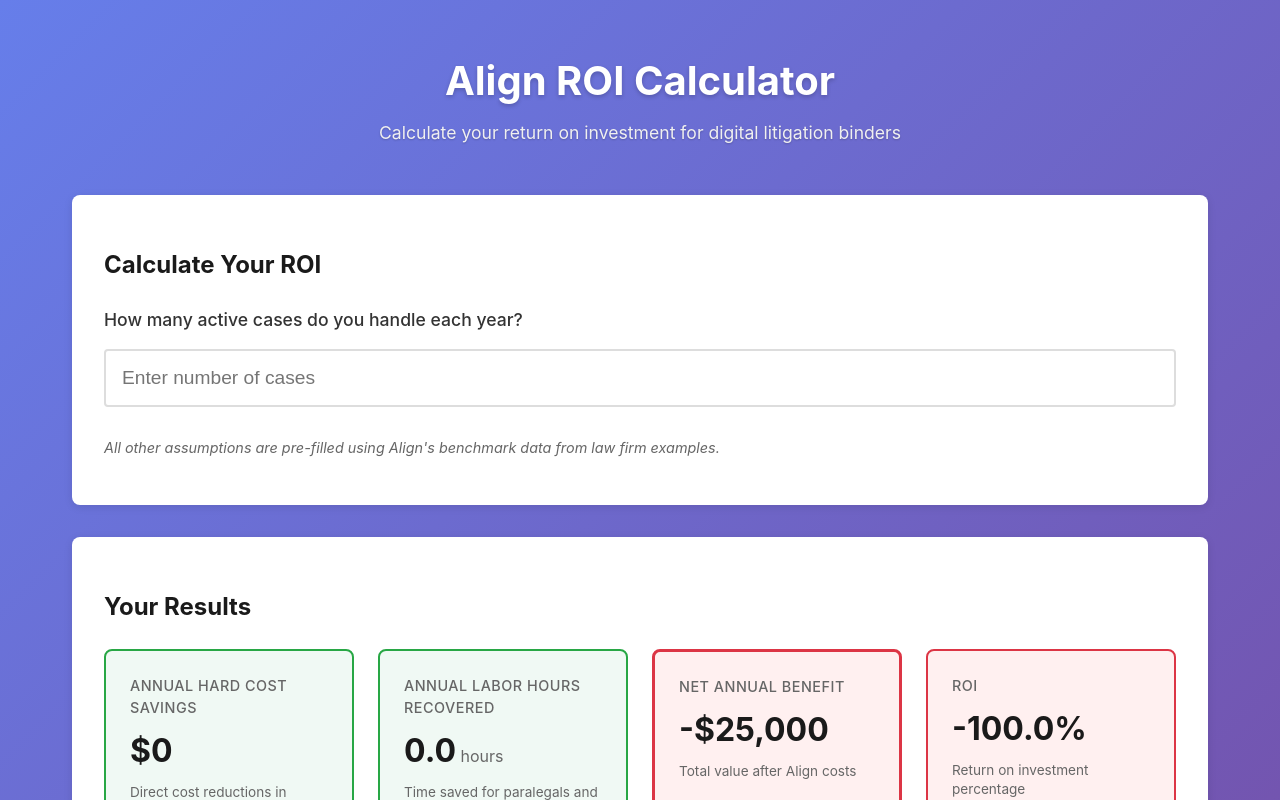
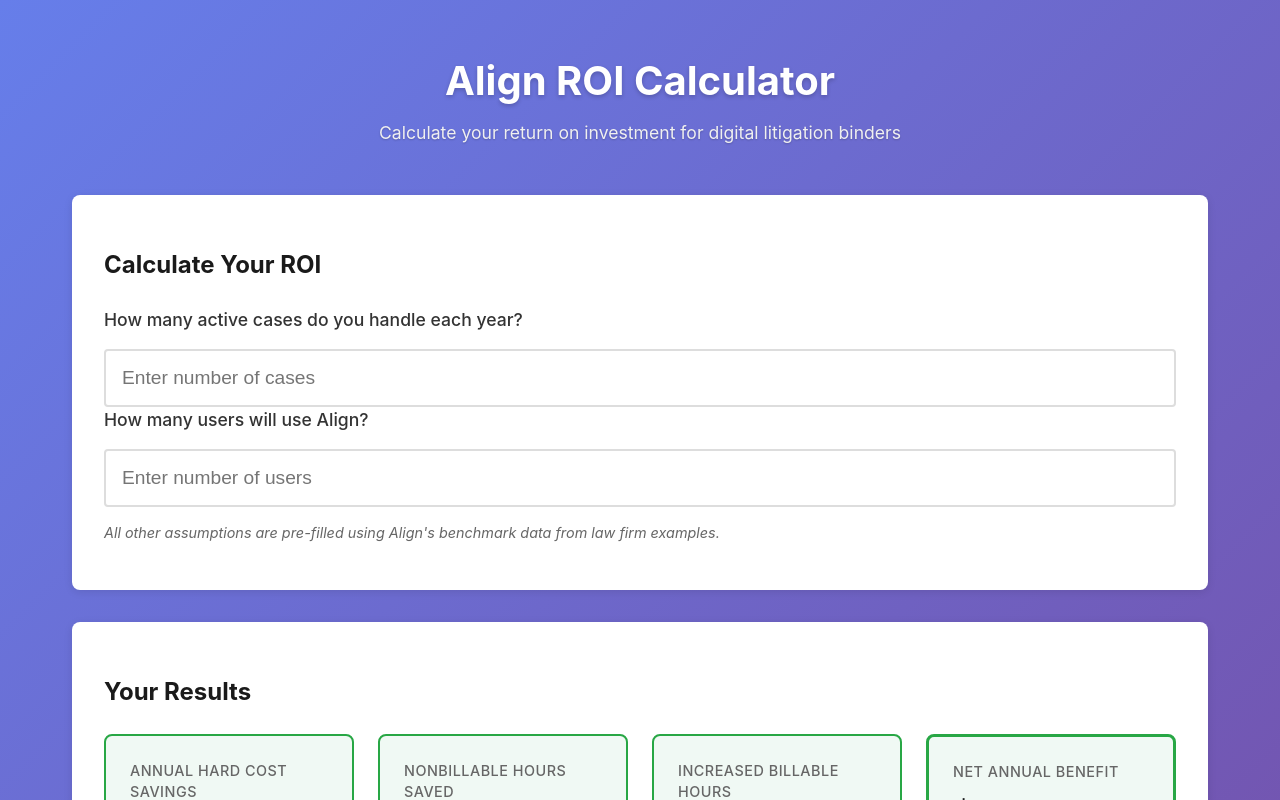
Before and after one commit to sam-mfb/roi, a React (Vite) app: page / in a window 1280 px wide. Shown: the top 800 px of the page. Built offline with nearby package versions, Linux system fonts and the light colour scheme.

Commit message:
improve hours calculations

```diff
--- a/src/components/Calculator/AssumptionsPanel.tsx
+++ b/src/components/Calculator/AssumptionsPanel.tsx
@@ -125,11 +125,12 @@
               suffix="/hr"
             />
             <AssumptionField
-              label="Attorney hourly rate"
+              label="Attorney net billable rate"
               value={calc.attorneyRate}
               fieldKey="attorneyRate"
               prefix="$"
               suffix="/hr"
+              description="Billable rate minus avg cost per attorney"
             />
           </div>
 
@@ -234,11 +235,10 @@
               isPercentage={true}
             />
             <AssumptionField
-              label="Align annual license & onboarding"
-              value={calc.alignAnnualCost}
-              fieldKey="alignAnnualCost"
+              label="Align cost per user (annual)"
+              value={calc.alignCostPerUser}
+              fieldKey="alignCostPerUser"
               prefix="$"
-              description="Amortized over 3 years"
             />
           </div>
         </div>
--- a/src/components/Calculator/InputPanel.tsx
+++ b/src/components/Calculator/InputPanel.tsx
@@ -1,13 +1,19 @@
 import { useAppDispatch, useAppSelector } from '../../store/hooks';
-import { setActiveCases } from '../../store/calculatorSlice';
+import { setActiveCases, setNumberOfUsers } from '../../store/calculatorSlice';
 
 export const InputPanel = () => {
   const dispatch = useAppDispatch();
   const activeCases = useAppSelector((state) => state.calculator.activeCasesPerYear);
+  const numberOfUsers = useAppSelector((state) => state.calculator.numberOfUsers);
 
-  const handleChange = (e: React.ChangeEvent<HTMLInputElement>) => {
+  const handleCasesChange = (e: React.ChangeEvent<HTMLInputElement>) => {
     const value = parseInt(e.target.value) || 0;
     dispatch(setActiveCases(value));
+  };
+
+  const handleUsersChange = (e: React.ChangeEvent<HTMLInputElement>) => {
+    const value = parseInt(e.target.value) || 0;
+    dispatch(setNumberOfUsers(value));
   };
 
   return (
@@ -22,14 +28,28 @@
           type="number"
           min="0"
           value={activeCases || ''}
-          onChange={handleChange}
+          onChange={handleCasesChange}
           placeholder="Enter number of cases"
           className="cases-input"
         />
-        <p className="helper-text">
-          All other assumptions are pre-filled using Align's benchmark data from law firm examples.
-        </p>
       </div>
+      <div className="input-group">
+        <label htmlFor="number-of-users">
+          How many users will use Align?
+        </label>
+        <input
+          id="number-of-users"
+          type="number"
+          min="0"
+          value={numberOfUsers || ''}
+          onChange={handleUsersChange}
+          placeholder="Enter number of users"
+          className="cases-input"
+        />
+      </div>
+      <p className="helper-text">
+        All other assumptions are pre-filled using Align's benchmark data from law firm examples.
+      </p>
     </div>
   );
 };
--- a/src/components/Calculator/ResultsPanel.tsx
+++ b/src/components/Calculator/ResultsPanel.tsx
@@ -13,9 +13,16 @@
       className: 'metric-card positive',
     },
     {
-      label: 'Annual Labor Hours Recovered',
-      value: formatNumber(results.laborHours, 1),
-      description: 'Time saved for paralegals and attorneys',
+      label: 'Nonbillable Hours Saved',
+      value: formatNumber(results.paralegalHours, 1),
+      description: 'Paralegal time saved (cost reduction)',
+      className: 'metric-card positive',
+      suffix: 'hours',
+    },
+    {
+      label: 'Increased Billable Hours',
+      value: formatNumber(results.attorneyHours, 1),
+      description: 'Attorney time freed for billable work (revenue opportunity)',
       className: 'metric-card positive',
       suffix: 'hours',
     },
--- a/src/selectors/calculatorSelectors.ts
+++ b/src/selectors/calculatorSelectors.ts
@@ -105,21 +105,31 @@
 );
 
 /**
- * Annual labor time recovered (in hours)
+ * Annual nonbillable paralegal hours saved
+ * These are cost savings since paralegal time cannot be billed to clients
  */
-export const selectAnnualLaborHoursRecovered = createSelector(
+export const selectAnnualParalegalHoursSaved = createSelector(
   [selectCalculator],
   (calc) => {
     const paralegalHoursPerBinder =
       calc.paralegalBuildHours * calc.paralegalBuildReduction +
       calc.paralegalRevisionHours * calc.revisionsPerBinder * calc.paralegalRevisionReduction;
 
+    return paralegalHoursPerBinder * calc.bindersPerCase * calc.activeCasesPerYear * calc.adoptionRate;
+  }
+);
+
+/**
+ * Annual attorney billable hours recovered
+ * These hours can be redirected to billable work instead of administrative tasks
+ */
+export const selectAnnualAttorneyBillableHoursRecovered = createSelector(
+  [selectCalculator],
+  (calc) => {
     const attorneyHoursPerCase = calc.attorneyTimeSaved;
     const attorneyHoursPerBinder = attorneyHoursPerCase / calc.bindersPerCase;
 
-    const totalHoursPerBinder = paralegalHoursPerBinder + attorneyHoursPerBinder;
-
-    return totalHoursPerBinder * calc.bindersPerCase * calc.activeCasesPerYear * calc.adoptionRate;
+    return attorneyHoursPerBinder * calc.bindersPerCase * calc.activeCasesPerYear * calc.adoptionRate;
   }
 );
 
@@ -134,13 +144,24 @@
 );
 
 /**
+ * Total Align annual cost
+ * = Number of users × Cost per user
+ */
+export const selectAlignAnnualCost = createSelector(
+  [selectCalculator],
+  (calc) => {
+    return calc.numberOfUsers * calc.alignCostPerUser;
+  }
+);
+
+/**
  * Net annual benefit
  * = Annual savings - Align cost
  */
 export const selectNetAnnualBenefit = createSelector(
-  [selectAnnualTotalSavings, selectCalculator],
-  (annualSavings, calc) => {
-    return annualSavings - calc.alignAnnualCost;
+  [selectAnnualTotalSavings, selectAlignAnnualCost],
+  (annualSavings, alignCost) => {
+    return annualSavings - alignCost;
   }
 );
 
@@ -149,10 +170,10 @@
  * = Net benefit ÷ Align cost × 100
  */
 export const selectROI = createSelector(
-  [selectNetAnnualBenefit, selectCalculator],
-  (netBenefit, calc) => {
-    if (calc.alignAnnualCost === 0) return 0;
-    return (netBenefit / calc.alignAnnualCost) * 100;
+  [selectNetAnnualBenefit, selectAlignAnnualCost],
+  (netBenefit, alignCost) => {
+    if (alignCost === 0) return 0;
+    return (netBenefit / alignCost) * 100;
   }
 );
 
@@ -161,10 +182,10 @@
  * = Align cost ÷ (Annual savings ÷ 12)
  */
 export const selectPaybackMonths = createSelector(
-  [selectAnnualTotalSavings, selectCalculator],
-  (annualSavings, calc) => {
+  [selectAnnualTotalSavings, selectAlignAnnualCost],
+  (annualSavings, alignCost) => {
     if (annualSavings === 0) return 0;
-    return calc.alignAnnualCost / (annualSavings / 12);
+    return alignCost / (annualSavings / 12);
   }
 );
 
@@ -174,15 +195,17 @@
 export const selectResults = createSelector(
   [
     selectAnnualHardCostSavings,
-    selectAnnualLaborHoursRecovered,
+    selectAnnualParalegalHoursSaved,
+    selectAnnualAttorneyBillableHoursRecovered,
     selectAnnualTotalSavings,
     selectNetAnnualBenefit,
     selectROI,
     selectPaybackMonths,
   ],
-  (hardCostSavings, laborHours, totalSavings, netBenefit, roi, paybackMonths) => ({
+  (hardCostSavings, paralegalHours, attorneyHours, totalSavings, netBenefit, roi, paybackMonths) => ({
     hardCostSavings,
-    laborHours,
+    paralegalHours,
+    attorneyHours,
     totalSavings,
     netBenefit,
     roi,
--- a/src/store/calculatorSlice.ts
+++ b/src/store/calculatorSlice.ts
@@ -3,6 +3,7 @@
 export interface CalculatorState {
   // User Input
   activeCasesPerYear: number;
+  numberOfUsers: number;
 
   // Case Composition
   bindersPerCase: number;
@@ -37,7 +38,7 @@
 
   // Adoption & Cost
   adoptionRate: number;
-  alignAnnualCost: number;
+  alignCostPerUser: number;
 
   // UI State
   showAssumptions: boolean;
@@ -46,6 +47,7 @@
 const initialState: CalculatorState = {
   // User Input
   activeCasesPerYear: 0,
+  numberOfUsers: 0,
 
   // Case Composition
   bindersPerCase: 25,
@@ -80,7 +82,7 @@
 
   // Adoption & Cost
   adoptionRate: 0.70,
-  alignAnnualCost: 25000,
+  alignCostPerUser: 1500,
 
   // UI State
   showAssumptions: false,
@@ -92,6 +94,9 @@
   reducers: {
     setActiveCases: (state, action: PayloadAction<number>) => {
       state.activeCasesPerYear = action.payload;
+    },
+    setNumberOfUsers: (state, action: PayloadAction<number>) => {
+      state.numberOfUsers = action.payload;
     },
     updateAssumption: (
       state,
@@ -109,6 +114,7 @@
 
 export const {
   setActiveCases,
+  setNumberOfUsers,
   updateAssumption,
   toggleAssumptions,
   resetToDefaults,
```
